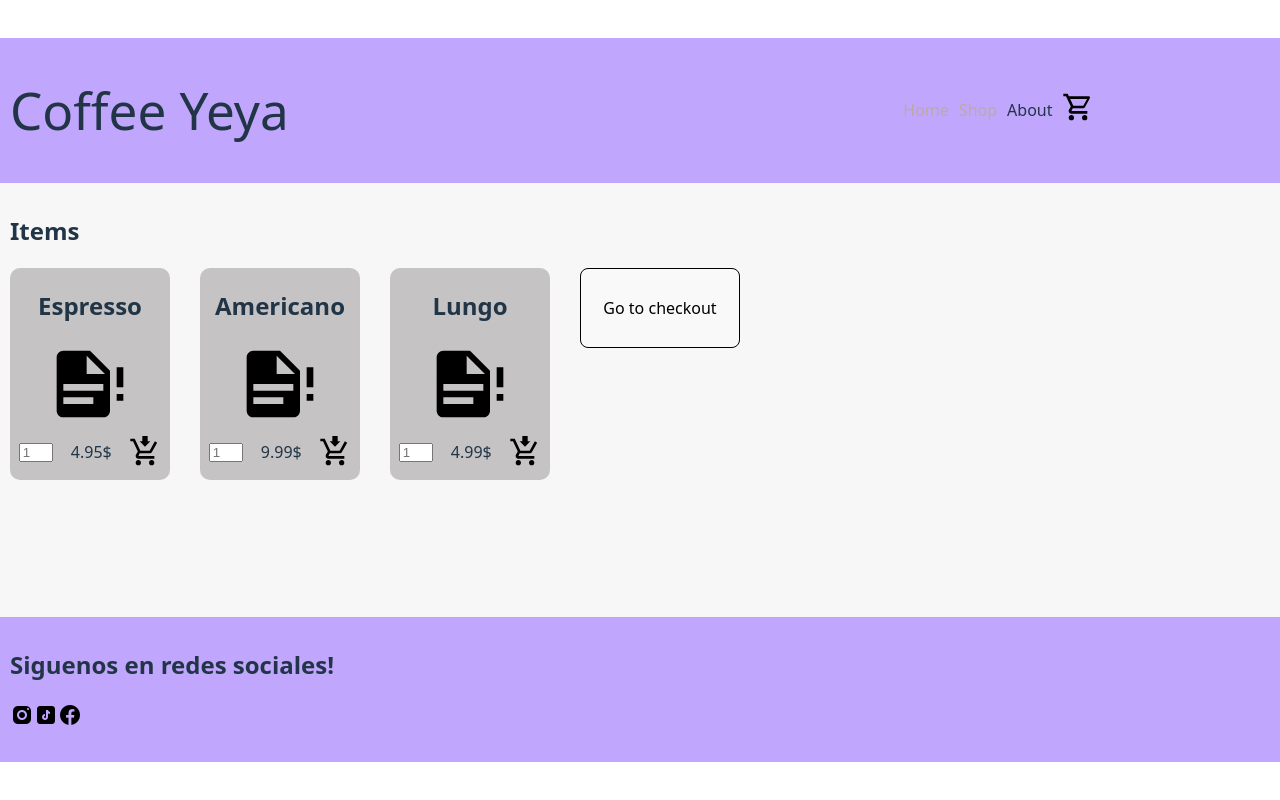
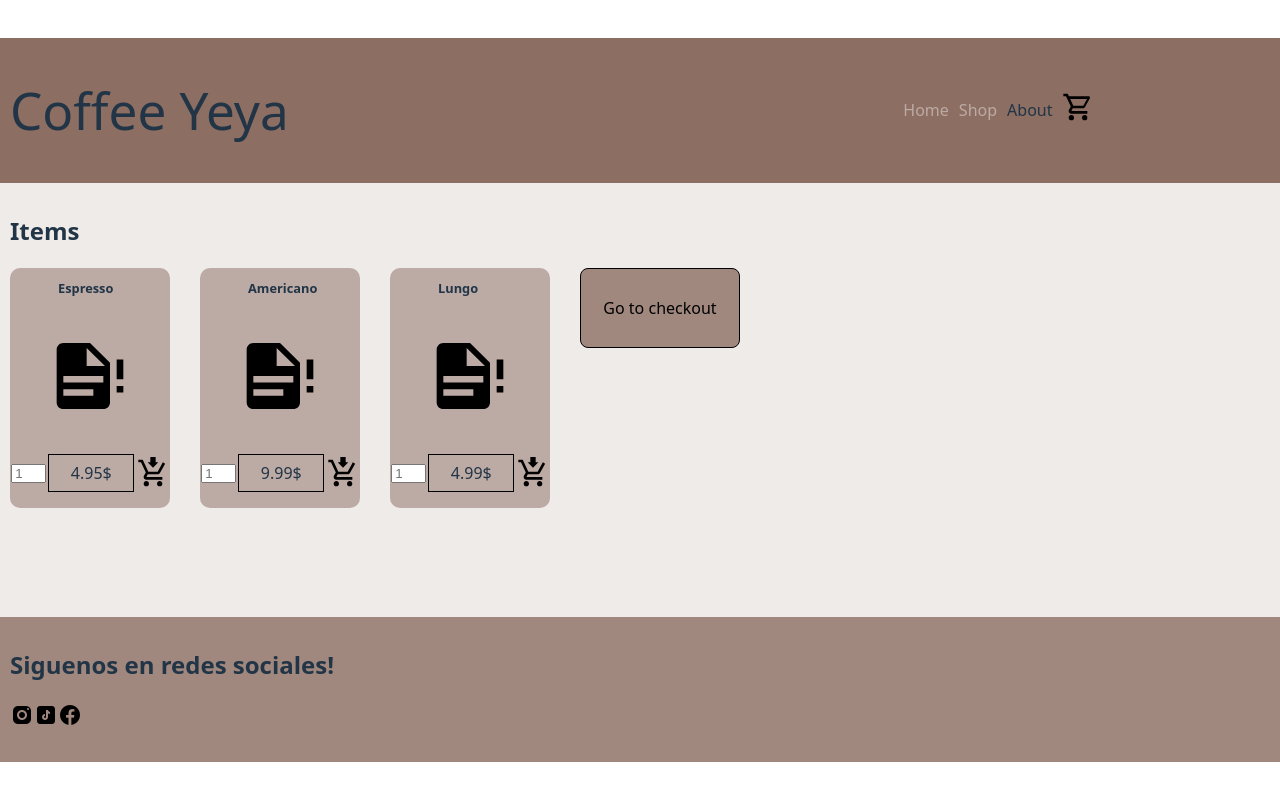
Before and after one commit to Francois-T9/shopping-cart, a React (Vite) app: page /shop in a window 1280 px wide. Built offline with nearby package versions, Linux system fonts and the light colour scheme.

Commit message:
Changed color palette

```diff
--- a/src/Cart/Cart.module.css
+++ b/src/Cart/Cart.module.css
@@ -15,5 +15,5 @@
 }
 
 .cart button:hover {
-  background-color: antiquewhite;
+  background-color: var(--color4);
 }
--- a/src/Footer/Footer.module.css
+++ b/src/Footer/Footer.module.css
@@ -1,4 +1,4 @@
 .footer {
-  background-color: rgb(192, 166, 253);
+  background-color: var(--color2);
   padding: 10px;
 }
--- a/src/Header/Header.module.css
+++ b/src/Header/Header.module.css
@@ -1,6 +1,6 @@
 .header {
   padding: 10px;
-  background-color: rgb(192, 166, 253);
+  background-color: var(--color1);
 
   grid-row: 1;
   width: 100%;
--- a/src/Home/Home.module.css
+++ b/src/Home/Home.module.css
@@ -8,7 +8,7 @@
 }
 
 .main {
-  background-color: rgb(255, 246, 235);
+  background-color: var(--color5);
   padding: 10px;
   display: grid;
   grid-template-columns: 1fr 1fr;
--- a/src/Item/Item.module.css
+++ b/src/Item/Item.module.css
@@ -1,10 +1,12 @@
 .item {
-  background-color: rgb(197, 195, 195);
+  background-color: var(--color4);
   display: flex;
   flex-direction: column;
   width: 10em;
+  height: 15em;
   align-items: center;
   border-radius: 10px;
+  gap: 10px;
 
   transition: all 200ms ease-out;
 }
@@ -13,12 +15,15 @@
   transform: scale(1.1);
 }
 
-/* .item img {
+.item h2 {
   width: 5em;
-} */
+  height: 2em;
+  font-size: 0.8em;
+}
 
 .itemImage {
   width: 5em;
+  height: 7em;
 }
 
 .addToCart {
@@ -36,7 +41,21 @@
   width: 2em;
   height: 1em;
 }
+.priceWrapper p {
+  width: 4em;
+  height: 1em;
+  display: flex;
+  align-items: center;
+  justify-content: center;
+}
+.priceWrapper img {
+  transition: all 100ms ease-out;
+}
 
 .priceWrapper img:hover {
   cursor: pointer;
 }
+
+.priceWrapper img:active {
+  transform: scale(1.5);
+}
--- a/src/Shop/Shop.module.css
+++ b/src/Shop/Shop.module.css
@@ -1,5 +1,5 @@
 .main {
-  background-color: rgb(247, 247, 247);
+  background-color: var(--color5);
   padding: 10px;
 }
 
@@ -13,4 +13,14 @@
   border: 1px solid black;
   width: 10em;
   height: 5em;
+  background-color: var(--color2);
 }
+
+.main button:hover {
+  background-color: var(--color3);
+}
+
+.main p {
+  border: 1px solid black;
+  padding: 10px;
+}
```
